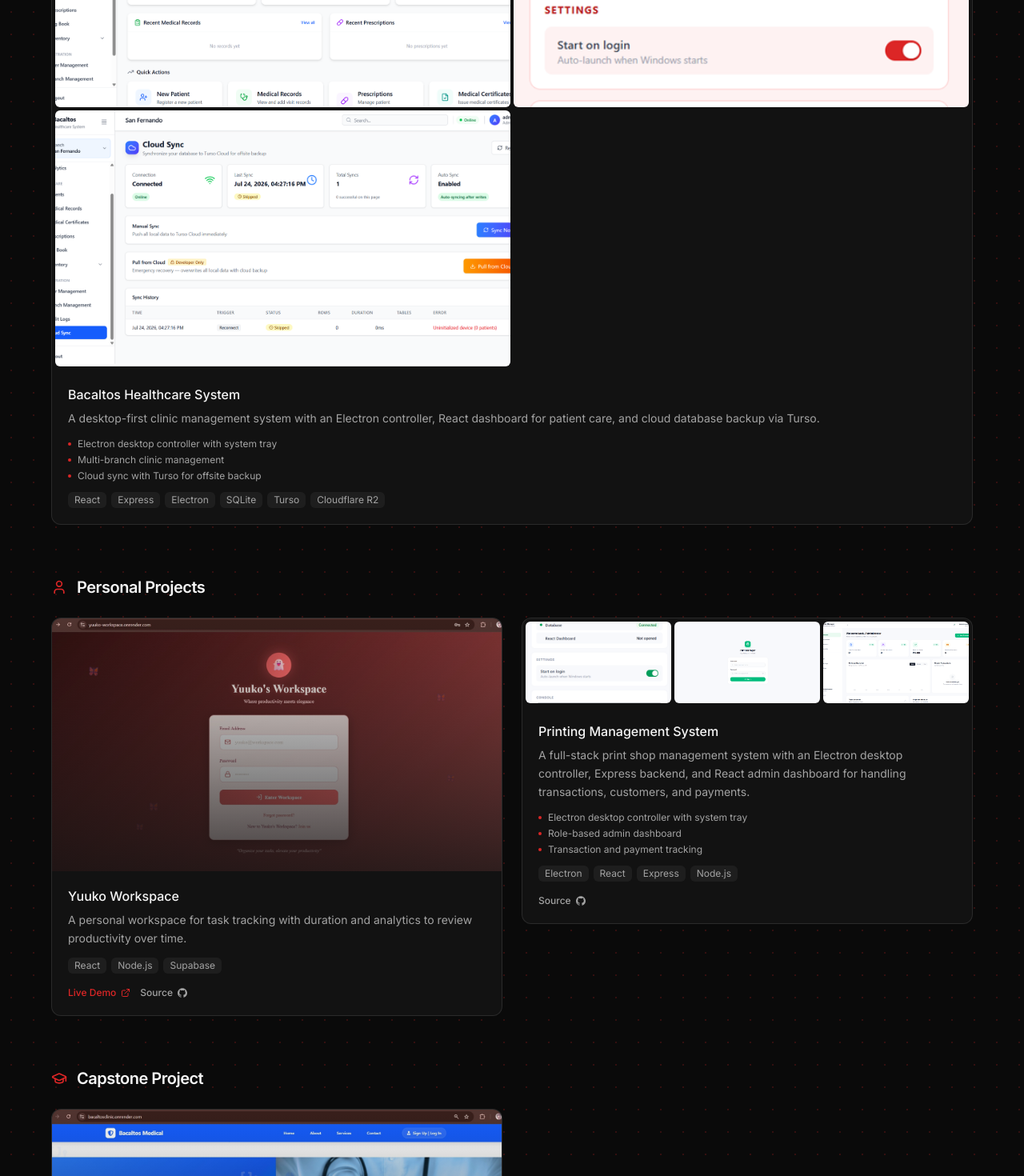
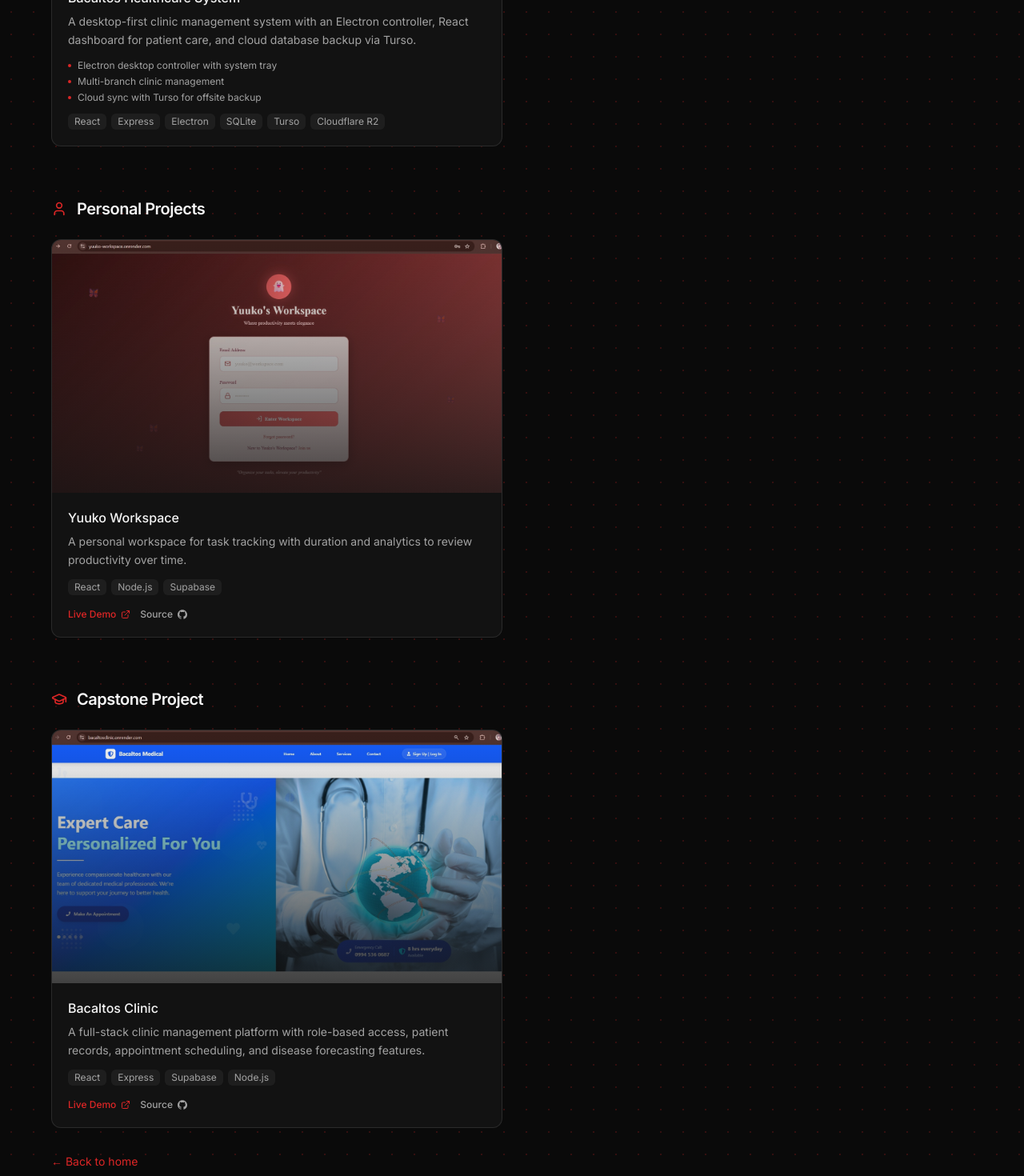
Before and after one commit to JohnCliffordAlbarico/Portfolio-V2, a React (Vite) app in the folder frontend/: page /projects in a window 1280 px wide. Shown: the part 839-2309 px from the top of the page at 80% size. Built offline with nearby package versions, Linux system fonts and the light colour scheme.

Commit message:
Fix grid column

```diff
--- a/frontend/src/pages/Projects.jsx
+++ b/frontend/src/pages/Projects.jsx
@@ -12,7 +12,7 @@
     title: 'Client Projects',
     icon: Briefcase,
     description: 'Work built for clients and businesses.',
-    custom: true,
+    projects: [],
   },
   {
     title: 'Personal Projects',
@@ -138,10 +138,15 @@
                       <ProjectCard {...project} />
                     </ScrollReveal>
                   ))}
-                  {title === 'Personal Projects' && (
-                    <ScrollReveal distance={36}>
-                      <PrintingManagementSystem />
-                    </ScrollReveal>
+                  {title === 'Client Projects' && (
+                    <>
+                      <ScrollReveal distance={36}>
+                        <BacaltosHealthcareSystem />
+                      </ScrollReveal>
+                      <ScrollReveal distance={36}>
+                        <PrintingManagementSystem />
+                      </ScrollReveal>
+                    </>
                   )}
                 </div>
               )}
```
